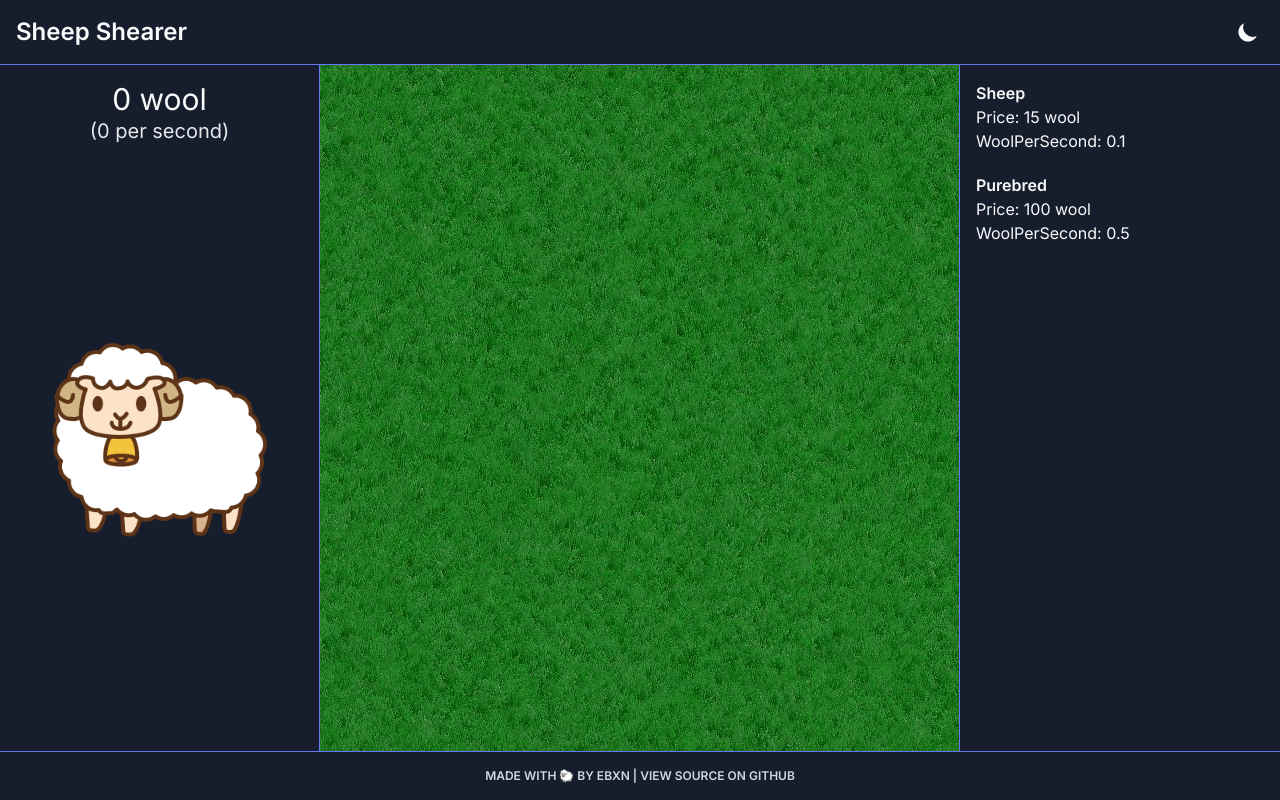
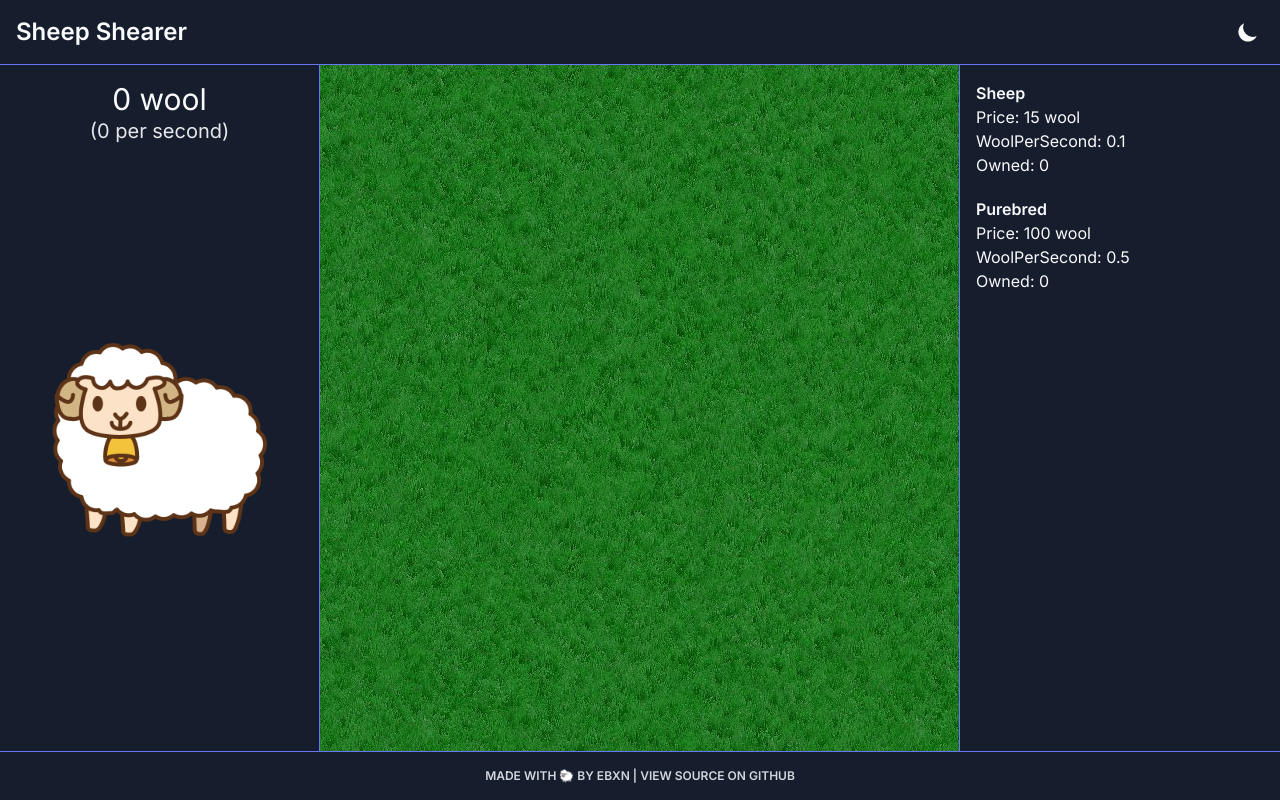
Before and after one commit to ebxn/sheep-shearer, a Vue app: page / in a window 1280 px wide. Built offline with nearby package versions, Linux system fonts and the light colour scheme.

Commit message:
add owned section to upgrade buttons

```diff
--- a/src/components/FieldPanel.vue
+++ b/src/components/FieldPanel.vue
@@ -24,6 +24,7 @@ export default {
   created: function () {
     this.unsubscribeFromSheepUpdates = this.$store.subscribe(({ type, payload }) => {
       if (type === 'SET_SHEEP_TYPE_OWNED') {
+        console.log(`You purchased a ${payload.type} sheep`)
         this.addNewSheepToCanvas('sheep_scaled')
       }
     })
--- a/src/components/UpgradesPanel.vue
+++ b/src/components/UpgradesPanel.vue
@@ -12,6 +12,7 @@
         </h3>
         <span class="block">Price: {{ sheep.price }} wool</span>
         <span class="block">WoolPerSecond: {{ sheep.wps }}</span>
+        <span class="block">Owned: {{ sheep.owned }}</span>
       </li>
     </ul>
   </div>
```
